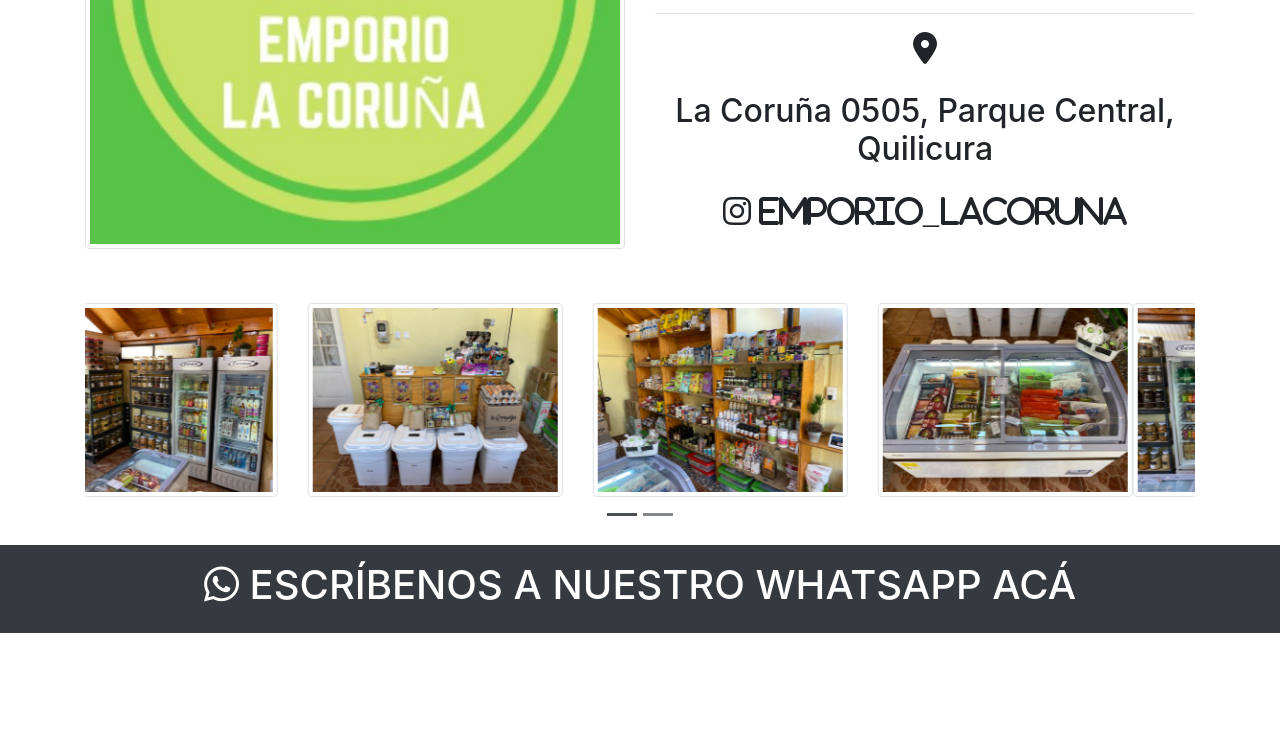
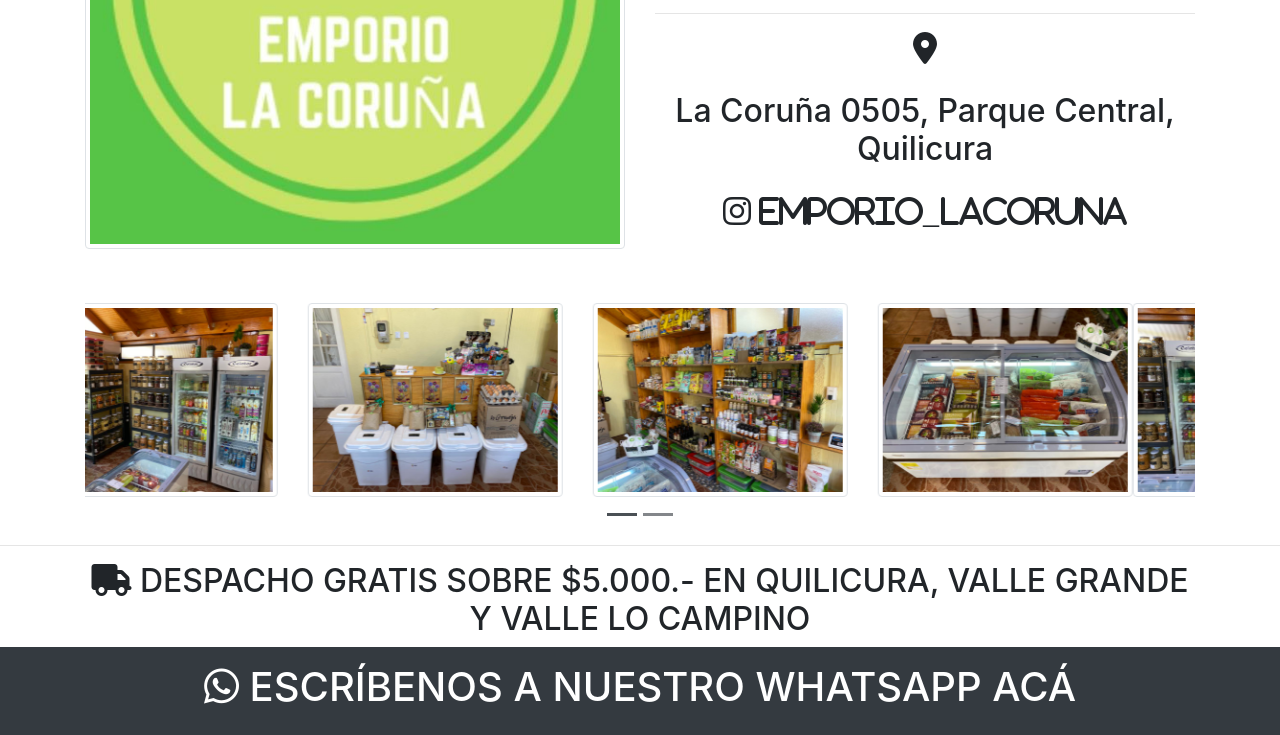
Before and after one commit to sebatapiaoviedo/emporiolacoruna, a plain HTML site: page index.html in a window 1280 px wide. Shown: the part 494-1229 px from the top of the page. Before the commit the page ends 1127 px from the top, so only its background shows below. Drawn offline with nearby package versions, Linux system fonts and the light colour scheme.

Commit message:
agregando despacho

```diff
--- a/index.html
+++ b/index.html
@@ -112,6 +112,14 @@
 
     </section>
 
+    <hr class="my-3">
+
+    <section class="container text-center">
+
+      <h2> <i class="fas fa-truck"></i> DESPACHO GRATIS SOBRE $5.000.- EN QUILICURA, VALLE GRANDE Y VALLE LO CAMPINO</h2>
+
+    </section>
+
     <footer class="container-fluid bg-dark text-center py-3">
       <h1><i class="fab fa-whatsapp text-white"></i><a href="https://bit.ly/wspemporiolacoruna505" target="_blank" class="text-white"> ESCRÍBENOS A NUESTRO WHATSAPP ACÁ</a></h1>
     </footer>
```
